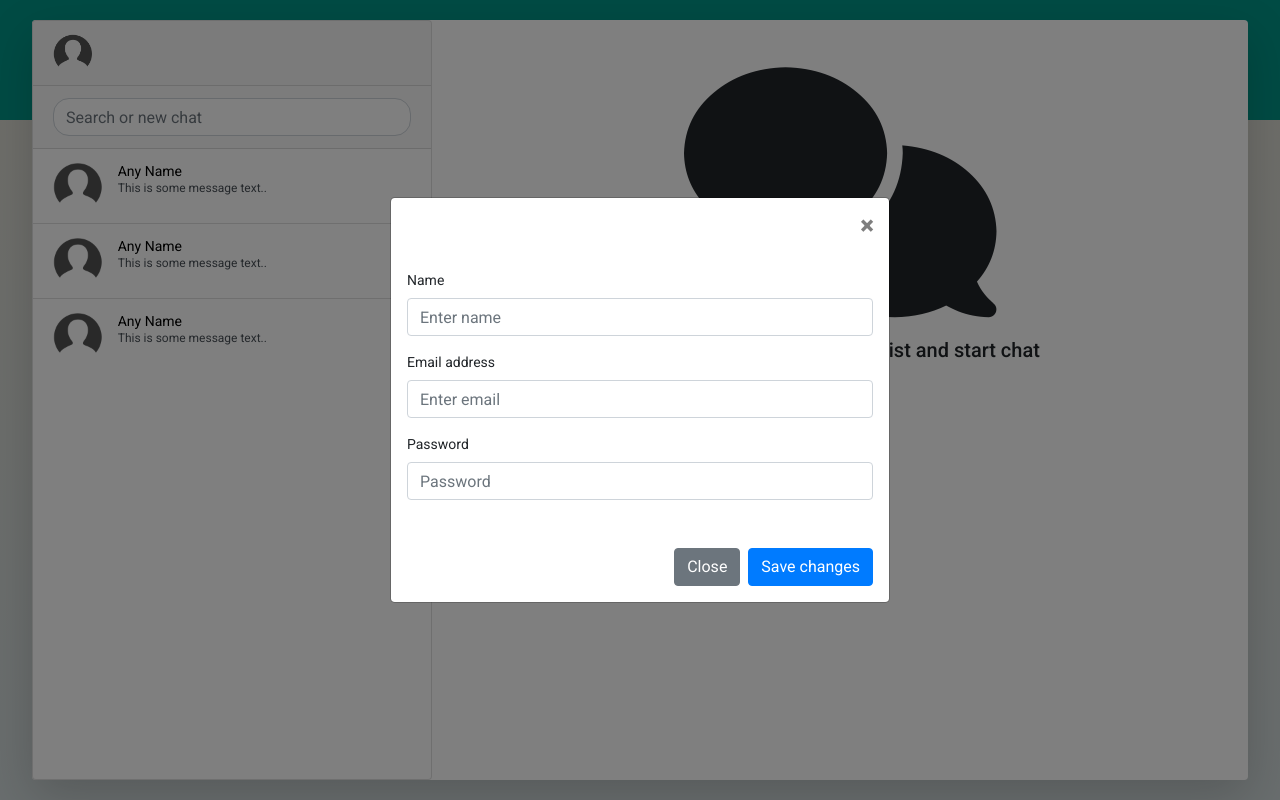
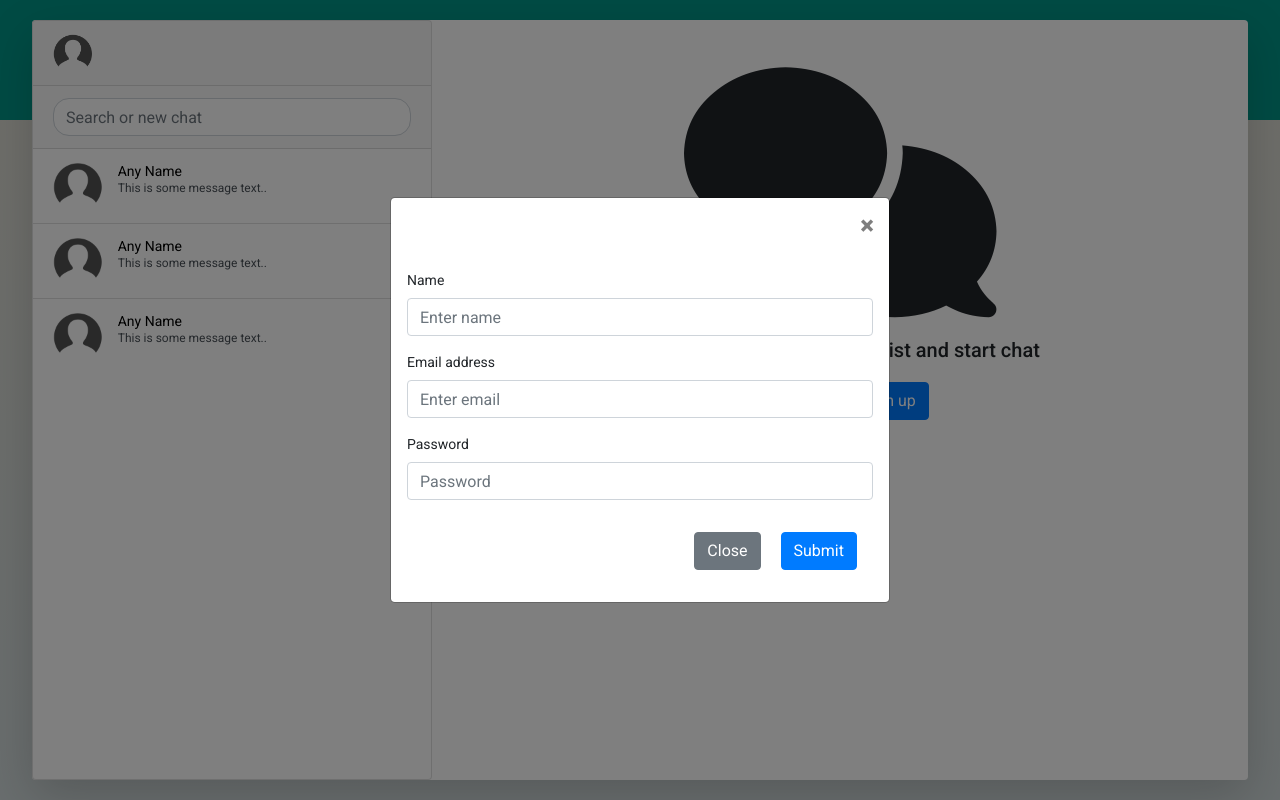
Before and after one commit to amitsingh1234567/socialMediaApp, an Angular app: page / in a window 1280 px wide. Both pictures are taken after a click on the button "Sign up". Built offline with nearby package versions, Linux system fonts and the light colour scheme.

Commit message:
add signin or signup form

```diff
--- a/src/app/app.component.html
+++ b/src/app/app.component.html
@@ -126,7 +126,10 @@
         <h2 class="mt-3">Select your friend from the list and start chat</h2>
         <a href="#" (click)="showChatList()" class="d-md-none">New Chat</a>
         <!-- <button (click)="signIn()" class="btn btn-primary">Sign In</button> -->
-        <button type="button" class="btn btn-primary" data-toggle="modal" data-target="#exampleModalCenter">
+        <button type="button" class="btn btn-primary mr-4" data-toggle="modal" data-target="#exampleModalCenter1">
+          Sign In
+        </button>
+        <button type="button" class="btn btn-primary" data-toggle="modal" data-target="#exampleModalCenter2">
           Sign up
         </button>
 
@@ -137,10 +140,8 @@
   </div>
 
 
-
-
-<!-- Modal -->
-<div  class="modal fade" id="exampleModalCenter" tabindex="-1" role="dialog" aria-labelledby="exampleModalCenterTitle" aria-hidden="true">
+  <!-- Sign In Modal -->
+<div  class="modal fade" id="exampleModalCenter1" tabindex="-1" role="dialog" aria-labelledby="exampleModalCenterTitle" aria-hidden="true">
   <div class="modal-dialog modal-dialog-centered" role="document">
     <div class="modal-content">
       <div class="modal-header">
@@ -152,29 +153,67 @@
 
       <div class="modal-body">
 
-        <form [formGroup]="signUpForm">
-          <div class="form-group">
-            <label for="exampleInputEmail1">Name</label>
-            <input type="text" class="form-control" id="name"  placeholder="Enter name">
-            <small *ngIf="isName" class="form-text text-danger">We'll never share your email with anyone else.</small>
-          </div>
+        <form [formGroup]="signInForm" (ngSubmit)="onSignin()">
           <div class="form-group">
             <label for="exampleInputEmail1">Email address</label>
-            <input type="email" autocomplete="off" class="form-control"  placeholder="Enter email">
-            <small *ngIf="isEmail" class="form-text text-danger">We'll never share your email with anyone else.</small>
+            <input type="email" autocomplete="off" class="form-control" formControlName="email" placeholder="Enter email">
+            <small *ngIf="!signUpForm.get('email').valid && signUpForm.get('email').touched" class="form-text text-danger">Please Enter Valid Email</small>
           </div>
 
           <div class="form-group">
             <label for="exampleInputPassword1">Password</label>
-            <input type="password" autocomplete="off" class="form-control" id="exampleInputPassword1" placeholder="Password">
-            <small *ngIf="isPassword" class="form-text text-danger">We'll never share your email with anyone else.</small>
+            <input type="password" autocomplete="off" class="form-control" formControlName="password" id="exampleInputPassword1" placeholder="Password">
+            <!-- <small *ngIf="isPassword" class="form-text text-danger">Password is required</small> -->
           </div>
+        <div class="modal-footer">
+          <button type="button" class="btn btn-secondary mr-3" data-dismiss="modal">Close</button>
+        <button type="submit" #dismisModal  class="btn btn-primary ">Submit</button>
+        </div>
         </form>
       </div>
-      <div class="modal-footer">
-        <button type="button" class="btn btn-secondary" data-dismiss="modal">Close</button>
-        <button type="button" class="btn btn-primary">Save changes</button>
+
+    </div>
+  </div>
+</div>
+
+
+<!-- Sign Up Modal -->
+<div  class="modal fade" id="exampleModalCenter2" tabindex="-1" role="dialog" aria-labelledby="exampleModalCenterTitle2" aria-hidden="true">
+  <div class="modal-dialog modal-dialog-centered" role="document">
+    <div class="modal-content">
+      <div class="modal-header">
+        <!-- <h5 class="modal-title" id="exampleModalLongTitle">Modal title</h5> -->
+        <button type="button" class="close" data-dismiss="modal" aria-label="Close">
+          <span aria-hidden="true">&times;</span>
+        </button>
       </div>
+
+      <div class="modal-body">
+
+        <form [formGroup]="signUpForm" (ngSubmit)="onSignUp()">
+          <div class="form-group">
+            <label for="exampleInputEmail1">Name</label>
+            <input type="text" class="form-control" id="name"  formControlName="name" placeholder="Enter name">
+            <!-- <small *ngIf="isName" class="form-text text-danger">Name is required</small> -->
+          </div>
+          <div class="form-group">
+            <label for="exampleInputEmail1">Email address</label>
+            <input type="email" autocomplete="off" class="form-control" formControlName="email" placeholder="Enter email">
+            <small *ngIf="!signUpForm.get('email').valid && signUpForm.get('email').touched" class="form-text text-danger">Please Enter Valid Email</small>
+          </div>
+
+          <div class="form-group">
+            <label for="exampleInputPassword1">Password</label>
+            <input type="password" autocomplete="off" class="form-control" formControlName="password" id="exampleInputPassword1" placeholder="Password">
+            <!-- <small *ngIf="isPassword" class="form-text text-danger">Password is required</small> -->
+          </div>
+        <div class="modal-footer">
+          <button type="button" class="btn btn-secondary mr-3" data-dismiss="modal">Close</button>
+        <button type="submit" #dismisModal  class="btn btn-primary ">Submit</button>
+        </div>
+        </form>
+      </div>
+
     </div>
   </div>
 </div>
--- a/src/app/app.component.ts
+++ b/src/app/app.component.ts
@@ -1,6 +1,7 @@
 import { ElementRef, Renderer2 } from '@angular/core';
 import { Component, OnInit, ViewChild } from '@angular/core';
-import { FormControl, FormGroup} from '@angular/forms';
+import { FormControl, FormGroup, Validators} from '@angular/forms';
+import { AppService } from './app.service';
 
 
 @Component({
@@ -15,26 +16,76 @@ export class AppComponent implements OnInit {
   @ViewChild('side2') side2: ElementRef;
   @ViewChild('inputField') inputField: ElementRef;
   @ViewChild('scrollMe') scrollDown: ElementRef;
+  @ViewChild('dismisModal') dismisModal: ElementRef;
 
   reciverMessage:any;
   isName = false;
-  isEmail = false;
   isPassword = false;
+  dismis
+  signUpForm: FormGroup;
+  signInForm: FormGroup;
 
-  signUpForm: FormGroup;
 
-  constructor(private renderer: Renderer2) {
+  constructor(private renderer: Renderer2, private appService: AppService) {
 
   }
 
   ngOnInit() {
     this.reciverMessage = [{"text": "This is text from anywhere"}, {"text": "This"},{"text": "This"},{"text": "This"},{"text": "This"},{"text": "This"},{"text": "This"},{"text": "This"}, {"text": "This"},{"text": "This"}, {"text": "This"}, {"text": "This"},{"text": "This"},{"text": "This"},{"text": "This"},{"text": "This"},{"text": "This"},{"text": "This"},{"text": "This"}];
+    this.signInForm = new FormGroup({
+      "email": new FormControl(null, [Validators.required, Validators.email]),
+      "password": new FormControl(null, Validators.required)
+    })
+
     this.signUpForm = new FormGroup({
-      "name": new FormControl(null),
-      "email": new FormControl(null),
-      "password": new FormControl(null)
+      "name": new FormControl(null, Validators.required),
+      "email": new FormControl(null, [Validators.required, Validators.email]),
+      "password": new FormControl(null, Validators.required)
     })
   }
+
+  onSignin(){
+    console.log('Sign In1')
+    // console.log(this.signInForm)
+    this.appService.signIn(this.signInForm.value).subscribe(res => {
+      console.log(res.success)
+      console.log(res.message)
+
+    })
+  }
+
+  onSignUp(){
+    let value = this.signUpForm.value;
+    // let name = this.signUpForm.value.name;
+    this.appService.signUp(value).subscribe(res => {
+      console.log(res.success)
+      console.log(res.message)
+
+    })
+      // let email = this.signUpForm.value.email;
+      // let password = this.signUpForm.value.password;
+      // this.appService.signUp(name, email, password)
+      // console.log(name)
+      // console.log(email)
+      // console.log(password)
+      this.signUpForm.reset();
+      // this.dismisModal.nativeElement.removeAttribute('data-dismiss');
+
+    // console.log(this.signUpForm)
+    // if(this.signUpForm.value.name || this.signUpForm.value.name == ""){
+    //   this.isName = true
+    // }
+    // if(this.signUpForm.value.password || this.signUpForm.value.password == ""){
+    //   this.isPassword = true
+    // }
+    // console.log(this.signUpForm.value.email)
+
+    // this.signUpForm.value.name = null;
+    // this.signUpForm.value.email = null;
+    // this.signUpForm.value.password = null;
+
+  }
+
 
 
   signIn(){
--- a/src/app/app.module.ts
+++ b/src/app/app.module.ts
@@ -6,6 +6,9 @@ import { AppComponent } from './app.component';
 import { BrowserAnimationsModule } from '@angular/platform-browser/animations';
 import {MatInputModule} from '@angular/material/input';
 import {FormsModule, ReactiveFormsModule} from '@angular/forms';
+import { HttpClientModule, HTTP_INTERCEPTORS } from '@angular/common/http';
+import { AppService } from './app.service'
+
 
 
 @NgModule({
@@ -16,11 +19,12 @@ import {FormsModule, ReactiveFormsModule} from '@angular/forms';
     BrowserModule,
     AppRoutingModule,
     BrowserAnimationsModule,
+    HttpClientModule,
     MatInputModule,
     FormsModule,
     ReactiveFormsModule
   ],
-  providers: [],
+  providers: [AppService],
   bootstrap: [AppComponent]
 })
 export class AppModule { }
--- /dev/null
+++ b/src/app/app.service.ts
@@ -0,0 +1,21 @@
+
+import { Injectable } from '@angular/core';
+import { HttpClient } from '@angular/common/http';
+import { Router } from '@angular/router';
+
+@Injectable({ providedIn: 'root' })
+
+export class AppService {
+
+
+    constructor(private http: HttpClient, private router: Router) { }
+    // BaseURL = 'http://localhost:3000/api/v1/user/login';
+    signIn(value){
+        return this.http.post<{ token: string,success: boolean, expiresIn: number, message: string }>('http://localhost:3000/api/v1/user/signIn', value )
+    }
+
+    signUp(value){
+        return this.http.post<{success: boolean,  message: string }>('http://localhost:3000/api/v1/user/signup', value);
+    }
+
+}
```
Also changed, not shown: 1 other file (tests, documents, lock files or other folders).
